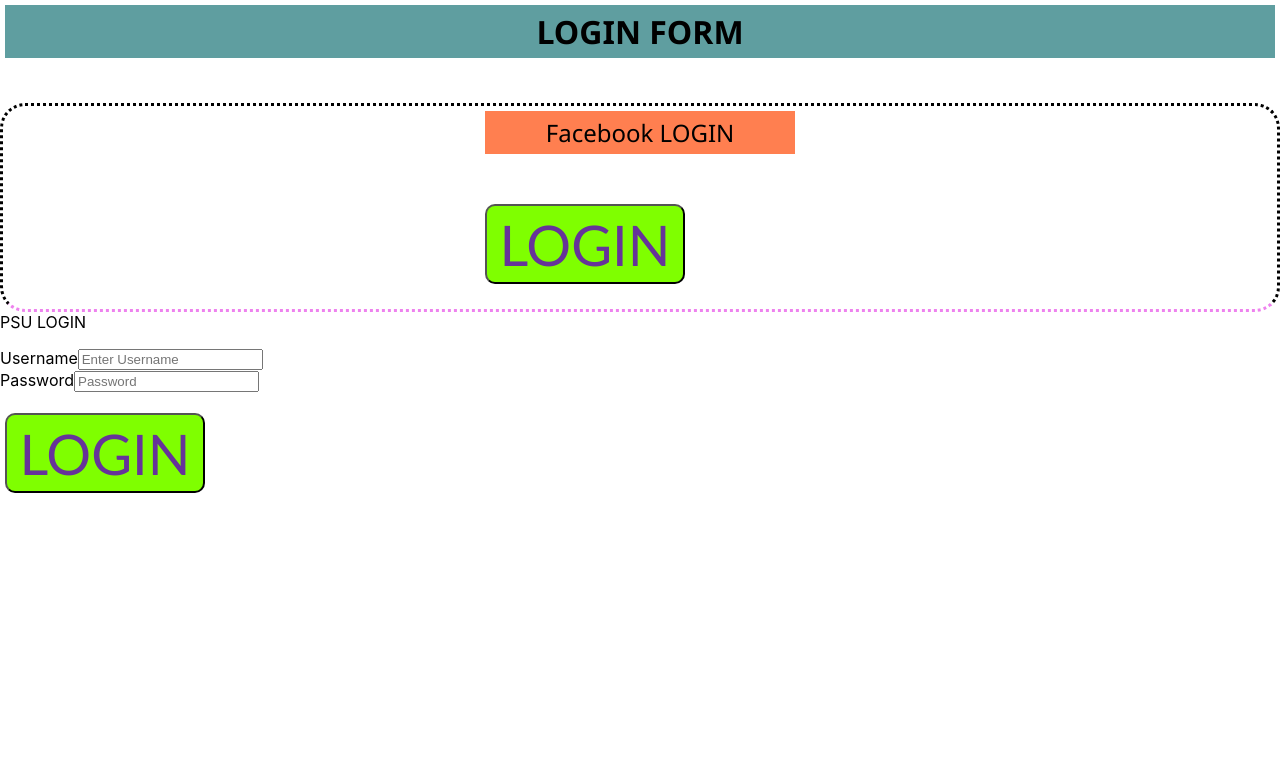
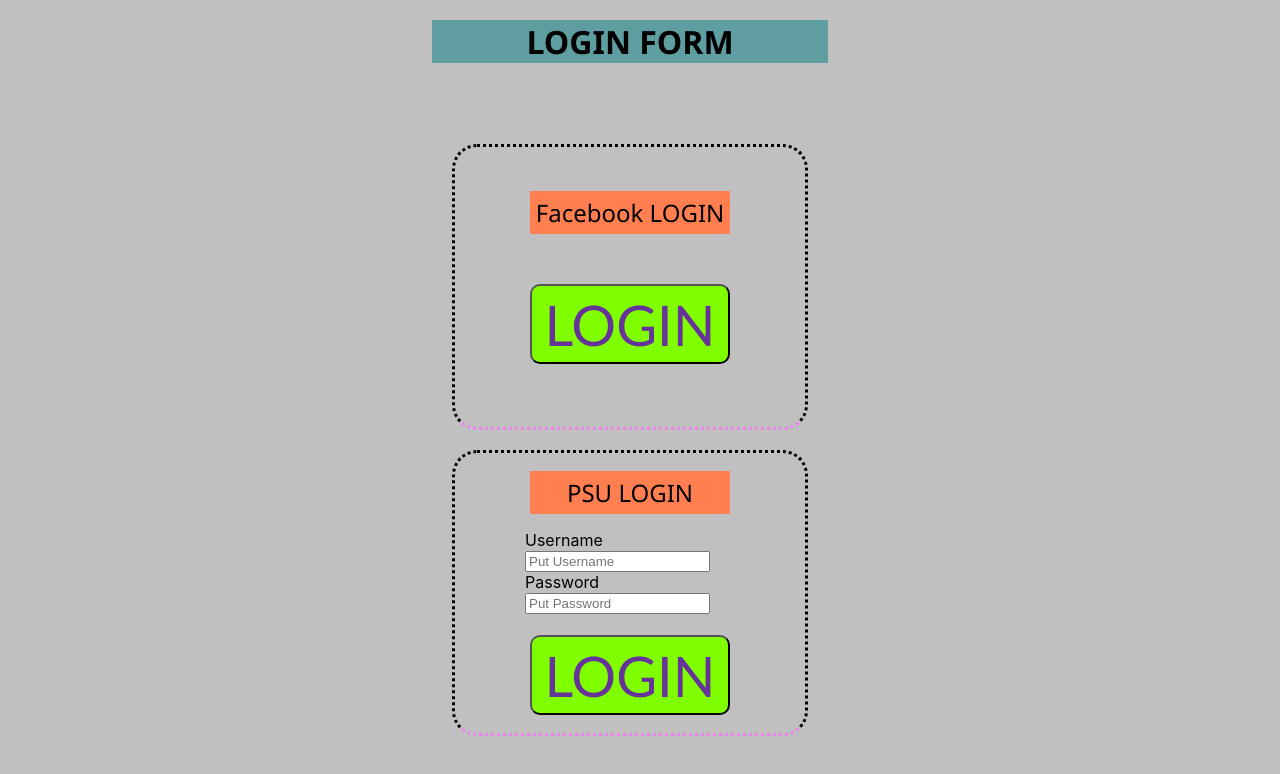
Before and after one commit to jantapabh/Client-Redux-Oathu, a React (Create React App) app: page / in a window 1280 px wide. Shown: the top 774 px of the page. Built offline with nearby package versions, Linux system fonts and the light colour scheme; no server answers.

Commit message:
add commit last

```diff
--- a/src/components/LoginForm.css
+++ b/src/components/LoginForm.css
@@ -1,3 +1,9 @@
+body {
+
+    background-color: silver;
+}
+
+
 .Main {
 
 
@@ -16,10 +22,11 @@
     justify-content: center;
     background-color: cadetblue;
     font-family: 'Segoe UI', Tahoma, Geneva, Verdana, sans-serif;
-    padding: 5px;
-    margin: 5px;
+    margin-top: 20px;
+
 }
 .topic {
+
     font-size: 1.5em;
     background-color: coral;
     display: flex;
@@ -33,6 +40,17 @@
     box-shadow: saddlebrown;
     border-radius: 25px;
     display: flex;
+    align-items: center;
     justify-content: center;
+    width: 350px;
     border-style: dotted;
+    margin: 20px;
+    height: 280px;
 }
+.M {
+    display: flex;
+    justify-content: space-around;
+    margin-left: -20px;
+    padding-left: -20px;
+
+}
--- a/src/components/LoginForm.js
+++ b/src/components/LoginForm.js
@@ -37,14 +37,14 @@
         actions.loginPSU(username.value, password.value)
     }
     return (
-        <div>
+        <div   className="M">
             <div>
+            <h1 className="h1">LOGIN FORM</h1>
                 <div>
-                    <h1 className="h1">LOGIN FORM</h1>
                     <br />
                     <br />
                     <div className="last">
-                        <Card style={{ width: '20rem' }}>
+                        <Card style={{ display: 'flex', justifyContent: 'center' }}>
                             <Card.Body>
                                 <Card.Title className="topic">Facebook LOGIN</Card.Title>
                                 <br />
@@ -55,28 +55,28 @@
                                 <br />
                             </Card.Body>
                         </Card>
-                    </div>
+                        </div>
                     {' '}
                     <div>
-                        <div className="">
+                        <div>
                             <form>
                                 <div>
                                     <div>
-                                        {/* USERNAME : <input type="text" name="username" />
-                            PASSWORD : <input type="password" name="password" /> */}
-                                        <div>
-                                            <Card style={{ width: '20rem' }}>
+                                        <div className="last">
+                                            <Card>
                                                 <Card.Body>
-                                                    <Card.Title>PSU LOGIN</Card.Title>
+                                                    <Card.Title className="topic">PSU LOGIN</Card.Title>
                                                     <Card.Text>
-                                                        <Form style={{ width: '18rem' }}>
+                                                        <Form>
                                                             <Form.Group controlId="formBasicEmail">
                                                                 <Form.Label>Username</Form.Label>
-                                                                <Form.Control type="text" placeholder="Enter Username" name="username" onChange={(e)=>setUsername(e.target.value)}/>
+                                                                <br />
+                                                                <Form.Control type="text" placeholder="Put Username" name="username" onChange={(e)=>setUsername(e.target.value)}/>
                                                             </Form.Group>
                                                             <Form.Group controlId="formBasicPassword">
                                                                 <Form.Label>Password</Form.Label>
-                                                                <Form.Control type="password" placeholder="Password" name="password" onChange={(e)=>setPassword(e.target.value)}/>
+                                                                <br />
+                                                                <Form.Control type="password" placeholder="Put Password" name="password" onChange={(e)=>setPassword(e.target.value)}/>
                                                             </Form.Group>
                                                         </Form>
                                                     </Card.Text>
@@ -89,6 +89,7 @@
                             </form>
                         </div>
                     </div>
+
                 </div>
             </div>
         </div>
```
